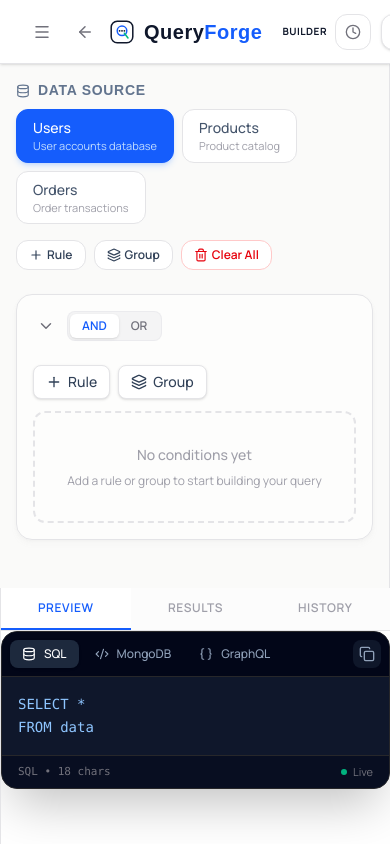
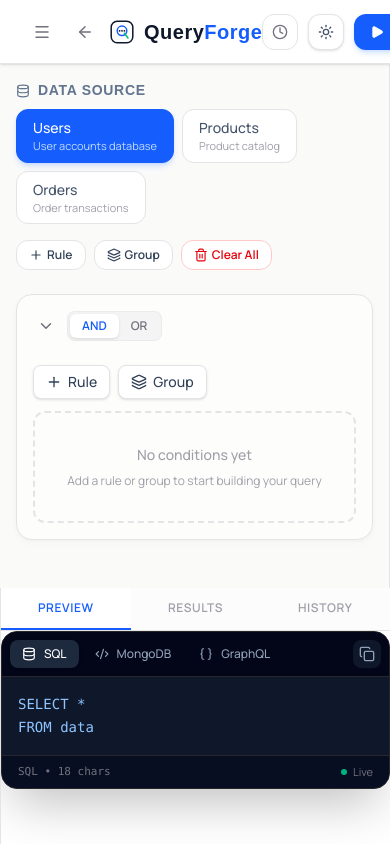
Before and after one commit to AgboolaAgbeniga/query-forge, a Next.js app: page /builder in a window 390 px wide. Shown: the top 844 px of the page. Built offline with nearby package versions, Linux system fonts and the light colour scheme; a web font is replaced by a local one.

Commit message:
style: fix navbar mobile responsiveness

```diff
--- a/src/app/builder/page.tsx
+++ b/src/app/builder/page.tsx
@@ -127,7 +127,7 @@
               <ArrowLeft size={18} className="text-zinc-500 dark:text-zinc-400 group-hover:text-slate-900 dark:group-hover:text-white" />
             </div>
             <SVGLogo size={24} />
-            <span className="badge-sm badge-blue text-[10px] uppercase font-bold tracking-wider px-2 py-0.5 rounded-full ml-1">
+            <span className="hidden sm:inline-block badge-sm badge-blue text-[10px] uppercase font-bold tracking-wider px-2 py-0.5 rounded-full ml-1">
               Builder
             </span>
           </Link>
@@ -160,7 +160,7 @@
           </Link>
           <button
             onClick={() => setActiveRightTab('history')}
-            className="w-9 h-9 flex items-center justify-center rounded-xl border border-zinc-200 dark:border-zinc-700 bg-white dark:bg-zinc-800 text-zinc-500 dark:text-zinc-400 hover:bg-zinc-50 dark:hover:bg-zinc-700/50 hover:text-slate-800 dark:hover:text-white transition-all hover:scale-105 active:scale-95"
+            className="w-9 h-9 flex sm:hidden md:flex items-center justify-center rounded-xl border border-zinc-200 dark:border-zinc-700 bg-white dark:bg-zinc-800 text-zinc-500 dark:text-zinc-400 hover:bg-zinc-50 dark:hover:bg-zinc-700/50 hover:text-slate-800 dark:hover:text-white transition-all hover:scale-105 active:scale-95"
             title="Query History (H)"
           >
             <Clock size={16} />
@@ -169,7 +169,7 @@
 
           <button
             onClick={() => setShowShortcuts(true)}
-            className="w-9 h-9 flex items-center justify-center rounded-xl border border-zinc-200 dark:border-zinc-700 bg-white dark:bg-zinc-800 text-zinc-500 dark:text-zinc-400 hover:bg-zinc-50 dark:hover:bg-zinc-700/50 hover:text-slate-800 dark:hover:text-white transition-all hover:scale-105 active:scale-95"
+            className="hidden sm:flex w-9 h-9 items-center justify-center rounded-xl border border-zinc-200 dark:border-zinc-700 bg-white dark:bg-zinc-800 text-zinc-500 dark:text-zinc-400 hover:bg-zinc-50 dark:hover:bg-zinc-700/50 hover:text-slate-800 dark:hover:text-white transition-all hover:scale-105 active:scale-95"
             title="Keyboard Shortcuts"
           >
             <Keyboard size={16} />
```
